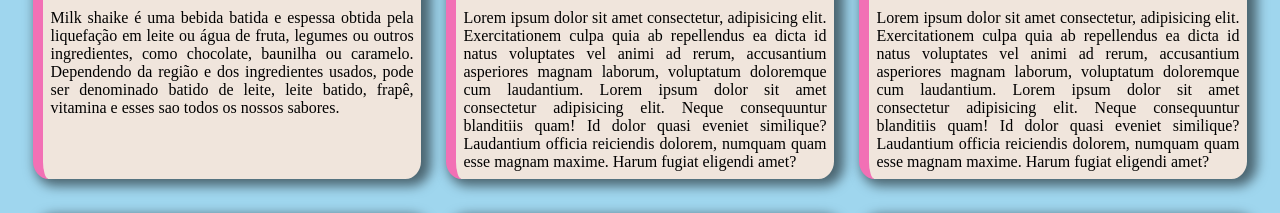
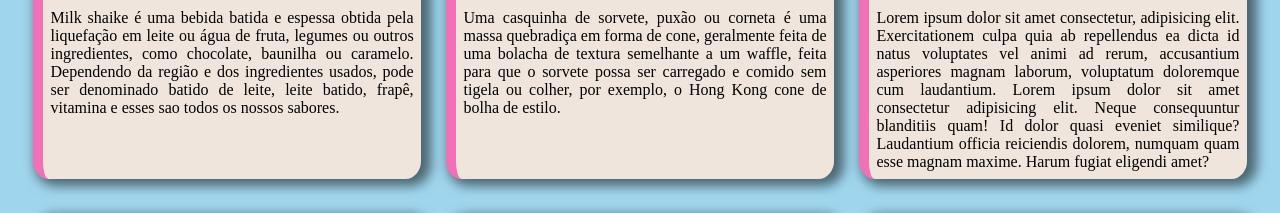
Before and after one commit to samuelpinheiro564/desafio2, a plain HTML site: page index.html in a window 1280 px wide. Shown: the part 449-662 px from the top of the page. Drawn offline with Linux system fonts and the light colour scheme.

Commit message:
coloquei os textos certos nos cards 1 e 2

```diff
--- a/index.html
+++ b/index.html
@@ -21,7 +21,7 @@
                 <section>
                     <h1>casquinha</h1>
                     <img class="img" src="https://p2.trrsf.com/image/fget/cf/1200/900/middle/images.terra.com/2022/06/30/istock-1161805849-vbeo22fy2h4m.jpg" alt="_blank" width="290" height="200">
-                    <p>Lorem ipsum dolor sit amet consectetur, adipisicing elit. Exercitationem culpa quia ab repellendus ea dicta id natus voluptates vel animi ad rerum, accusantium asperiores magnam laborum, voluptatum doloremque cum laudantium. Lorem ipsum dolor sit amet consectetur adipisicing elit. Neque consequuntur blanditiis quam! Id dolor quasi eveniet similique? Laudantium officia reiciendis dolorem, numquam quam esse magnam maxime. Harum fugiat eligendi amet?</p>
+                    <p>Uma casquinha de sorvete, puxão ou corneta é uma massa quebradiça em forma de cone, geralmente feita de uma bolacha de textura semelhante a um waffle, feita para que o sorvete possa ser carregado e comido sem tigela ou colher, por exemplo, o Hong Kong cone de bolha de estilo.</p>
                 </section>
 
                 <section>
```
